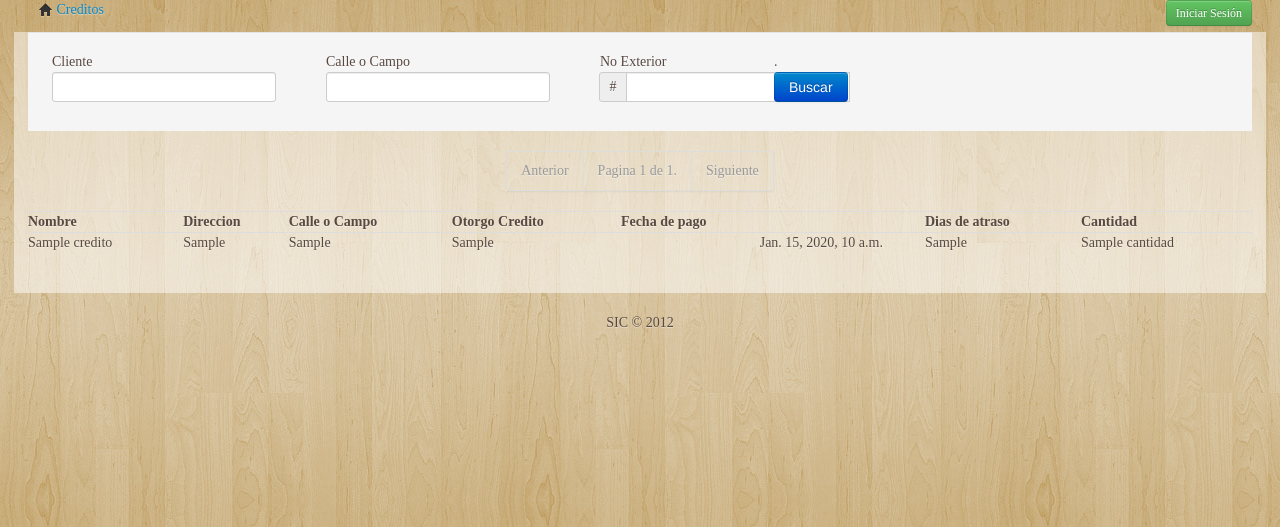
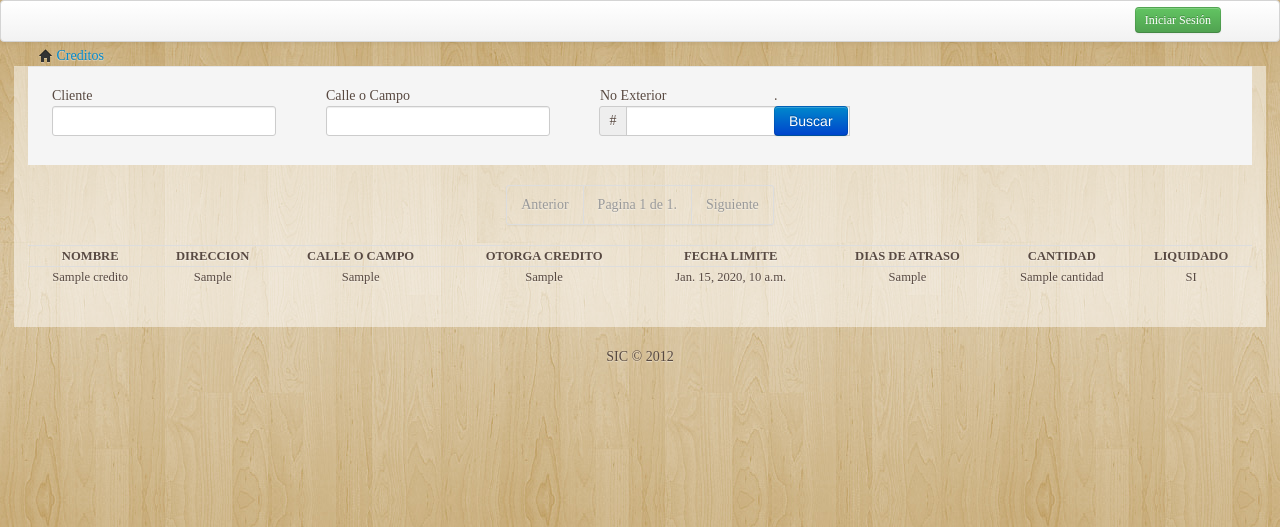
Before and after one commit to jbarayl/buro-de-credito, a Django app: template creditos/templates/creditos/creditos.html in a window 1280 px wide. Shown: the top 527 px of the page. Run offline with Django 3.2, Linux system fonts and the light colour scheme; the template is opened without the code that fills it: most values are stand-ins (such as "Sample title", 1, 10 or a date in 2020); form fields are guessed from the names that the template uses; some libraries are stand-ins or nearby versions; some web fonts are replaced.

Commit message:
+ opcion de registrar liquidacion de creditos

```diff
--- a/buro-de-credito/settings.py
+++ b/buro-de-credito/settings.py
@@ -129,7 +129,7 @@ INSTALLED_APPS = (
     'autocomplete_light',
     'cities_light',
     'creditos',
-    'south',
+    #'south',
     # Uncomment the next line to enable admin documentation:
     # 'django.contrib.admindocs',
 )
--- a/creditos/static/css/base.css
+++ b/creditos/static/css/base.css
@@ -80,3 +80,13 @@ hr
 {
 	font-size: 12px;
 }
+
+.mainmenu th, .mainmenu td
+{
+	text-align: center;
+}
+
+table
+{
+	font-size: .9em;
+}
--- a/creditos/templates/base.html
+++ b/creditos/templates/base.html
@@ -30,35 +30,37 @@
 
 </head>
 <body>
-  {% if not user.is_anonymous %}
   <div id="navbar-example" class="navbar navbar-static">
     <div class="navbar-inner">
       <div class="container" style="width: auto;">
+        {% if user.is_staff %}
         <ul class="nav" role="navigation">
           <li><a href="/"> <i class="icon-check"></i> Creditos</a></li>
           <li><a href="/clientes/?filtro="> <i class="icon-user"></i> Clientes</a></li>
           <li><a href="/ciudades/?filtro="> <i class="icon-globe"></i> Ciudades</a></li>
           <li><a class='Reporte' href="/creditos/Reporte/"> <i class="icon-file"></i> Reporte Creditos</a></li>
-          <!-- <li><a href="#" TARGET="_blank"> <i class="icon-question-sign"></i> Ayuda</a></li> -->
         </ul>
+        {% endif %}
+        <ul class="nav pull-right">
+         <div id=" span breadcrumbs" style="margin-left: 35px;">
+          <div class ='span'style="text-align:right; height:2em; margin-right: 2em;">
+            {% if not user.is_anonymous %}
+            {{ user.username }} <a class="btn btn-small btn-danger" href="/logout/">  Cerrar Sesión</a>
+            {% else %}
+            <a class="btn btn-small btn-success" href="/login/">Iniciar Sesión</a>
+            {% endif %}
+          </div>
+        </div>
+      </ul>
       </div>
     </div>
   </div>
-  {% endif %}
-  <div id="breadcrumbs" style="margin-left: 35px;">
+  <div id=" span breadcrumbs" style="margin-left: 35px;">
     <div class='span4'>
-    {% block breadcrumb %}<a href="/"><i class="icon-home"></i></a>{% endblock %}
+      {% block breadcrumb %}<a href="/"><i class="icon-home"></i></a>{% endblock %}
     </div>
-    <div style="text-align:right; height:2em; margin-right: 2em;">
-      {% if not user.is_anonymous %}
-       {{ user.username }} <a class="btn btn-small btn-danger" href="/logout/">  Cerrar Sesión</a>
-      {% else %}
-        <a class="btn btn-small btn-success" href="/login/">Iniciar Sesión</a>
-      {% endif %}
-    </div>
-
   </div>
-  <section class='content'>
+  <section class='content' style='clear:both;'>
     <div class="pagecontent">
       {% block content %}{% endblock %}
     </div>
--- a/creditos/templates/creditos/creditos.html
+++ b/creditos/templates/creditos/creditos.html
@@ -24,7 +24,7 @@
       <label>.</label>
       <div class="btn-group">
         <input type="submit" class="btn btn-primary" value="Buscar" />
-        {% if not user.is_anonymous %}
+        {% if user.is_staff %}
         <button class="btn btn-primary dropdown-toggle" data-toggle="dropdown" tabindex="-1">
           <span class="caret"></span>
         </button>
@@ -60,14 +60,15 @@
   {{ cliente_form.errors }}
   <div style='clear:both;'>
    <table class="table table-hover">
-    <tr>
-      <th>Nombre</th>
-      <th>Direccion</th>
-      <th>Calle o Campo</th>
-      <th>Otorgo Credito</th>
-      <th>Fecha de pago</th>
-      <th>Dias de atraso</th>
-      <th>Cantidad</th>
+    <tr class='mainmenu'>
+      <th>NOMBRE</th>
+      <th>DIRECCION</th>
+      <th>CALLE O CAMPO</th>
+      <th>OTORGA CREDITO</th>
+      <th>FECHA LIMITE</th>
+      <th>DIAS DE ATRASO</th>
+      <th>CANTIDAD</th>
+      <th>LIQUIDADO</th>
       {% if not user.is_anonymous %}
       <th></th>
       {% endif %}
@@ -88,7 +89,7 @@
         <a href="/credito/delete/{{ credito.id }}/" class="btn btn-primary">Estoy Seguro</a>
       </div>
     </div>
-    <tr>
+    <tr class='mainmenu'>
       <td>
         {% if not user.is_anonymous %}
           <a href="/credito/{{ credito.id }}/">{{ credito.cliente_nombre }}</a>
@@ -99,9 +100,16 @@
       <td>{{ credito.cliente_city }}</td>
       <td>{{ credito.cliente_calle }}</td>
       <td>{{ credito.cliente_empresa_otorga }}</td>
-      <td style='text-align:right; padding-right:3em;'>{{ credito.fecha_limite }}</td>
-      <td class='dias_atraso'>{{ credito.dias_atraso }}</td>
+      <td>{{ credito.fecha_limite }}</td>
+      <td>{{ credito.dias_atraso }}</td>
       <td>{{ credito.cantidad }}</td>
+      <td>
+        {% if credito.liquidado %}
+          SI
+        {% else %}
+          NO
+        {% endif %}
+      </td>
       {% if not user.is_anonymous %}
       <td style="text-align:center;">
         <a href='#myModal{{ credito.id}}' data-toggle="modal" class="btn btn-mini btn-danger"><i class="icon-trash"></i></a>
--- a/creditos/views.py
+++ b/creditos/views.py
@@ -234,7 +234,7 @@ def ajax_View(request, id=None):
 ##										##
 ##########################################
 
-#@login_required(login_url='/login/')
+@login_required(login_url='/login/')
 def creditosView(request, id = None, template_name='creditos/creditos.html'):
 
 	creditosIguales = None
@@ -293,6 +293,7 @@ def creditosView(request, id = None, template_name='creditos/creditos.html'):
          	'fecha_limite'				: credito.fecha_limite,
          	'dias_atraso'		: dias_atraso,
          	'cantidad'			: credito.monto_total,
+         	'liquidado'			: credito.liquidado,
                  })
 
 	c = {'cliente_form':Cliente_form, 'creditos':creditosData,  'msg':msg, }
```
Also changed, not shown: creditos/forms.py (+6 -3 lines), creditos/templates/creditos/credito.html (+6 -5 lines).
